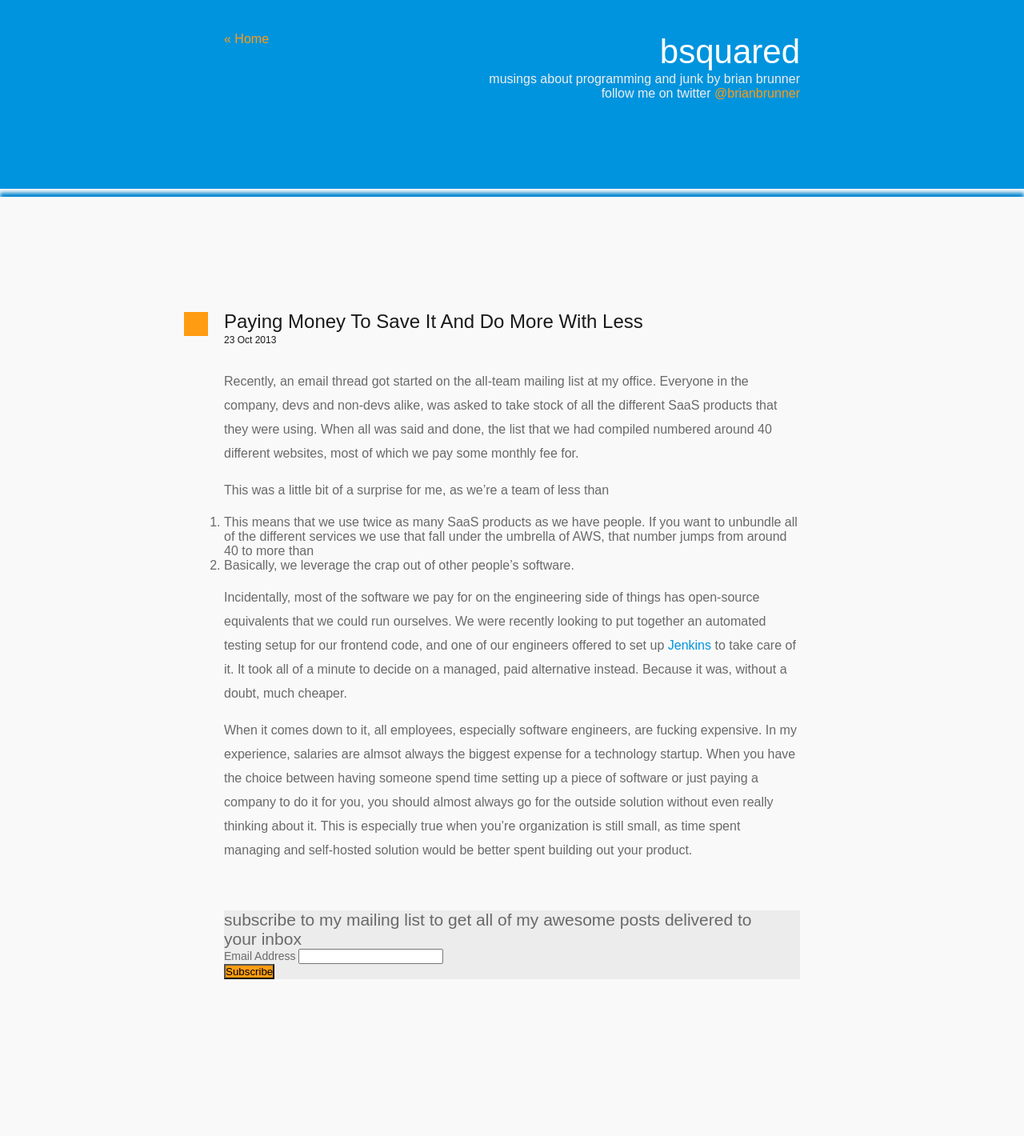
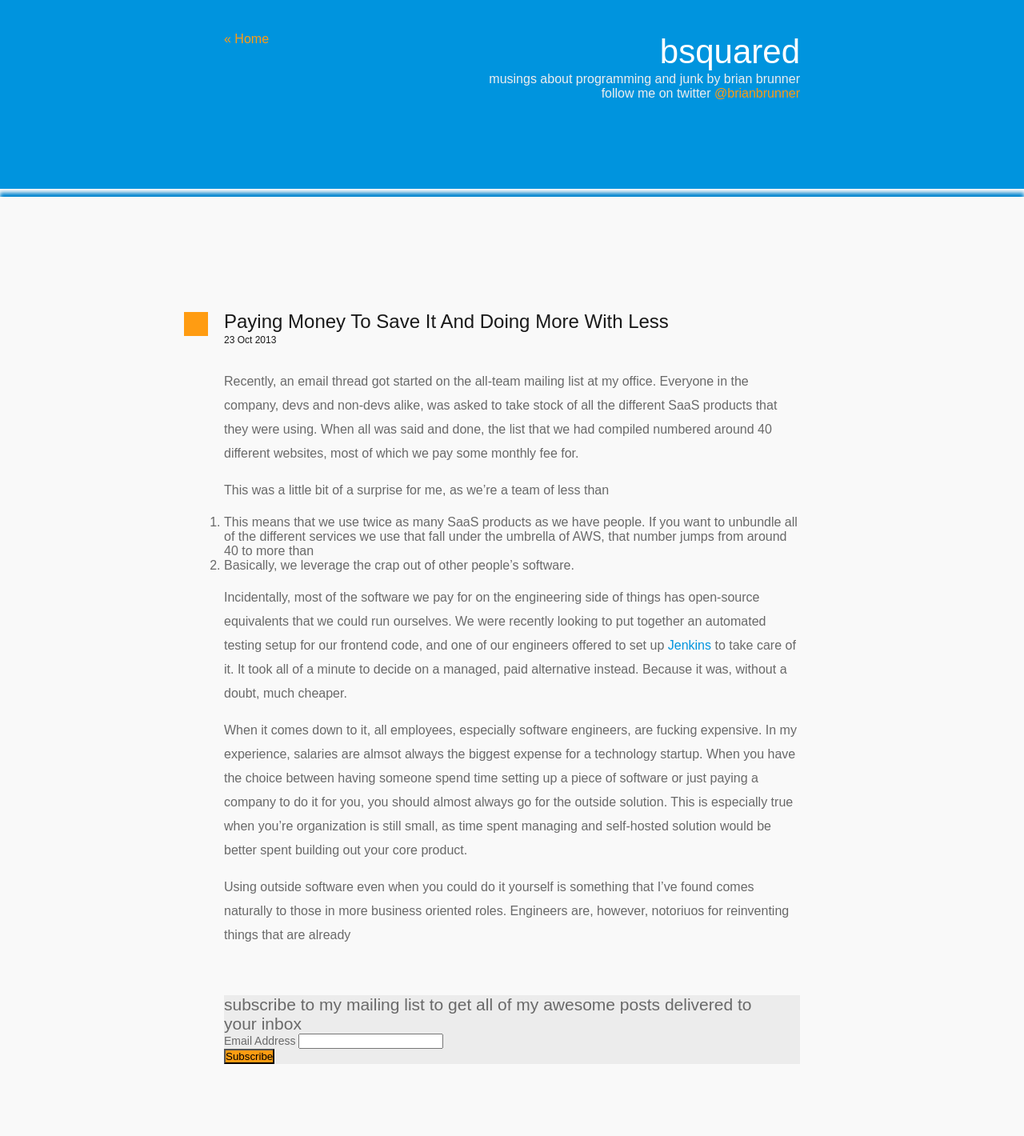
Before and after one commit to brianbrunner/brianbrunner.github.io, a Jekyll site: the page built from _posts/2013-10-23-automation.markdown, in a window 1280 px wide. Shown: the whole page at 80% size. Built offline with Jekyll 4.4.1, drawn with Linux system fonts in a browser that asks for light colours; nearby versions of some CDN libraries; comment, search, counter and statistics services are not loaded; before the commit the page ends 1314 px from its top, so only the background shows below that.

Commit message:
Updated the post

```diff
--- a/_posts/2013-10-23-automation.markdown
+++ b/_posts/2013-10-23-automation.markdown
@@ -1,6 +1,6 @@
 ---
 layout: post
-title:  "Paying Money To Save It And Do More With Less"
+title:  "Paying Money To Save It And Doing More With Less"
 date:   2013-10-23 11:00:00
 categories: automation saas
 ---
@@ -28,7 +28,11 @@ When it comes down to it, all employees, especially software engineers, are
 fucking expensive. In my experience, salaries are almsot always the biggest
 expense for a technology startup.  When you have the choice between having
 someone spend time setting up a piece of software or just paying a company
-to do it for you, you should almost always go for the outside solution without
-even really thinking about it. This is especially true when you're
-organization is still small, as time spent managing and self-hosted solution
-would be better spent building out your product.
+to do it for you, you should almost always go for the outside solution.
+This is especially true when you're organization is still small, as time
+spent managing and self-hosted solution would be better spent building out
+your core  product.
+
+Using outside software even when you could do it yourself is something that
+I've found comes naturally to those in more business oriented roles.
+Engineers are, however, notoriuos for reinventing things that are already
```
